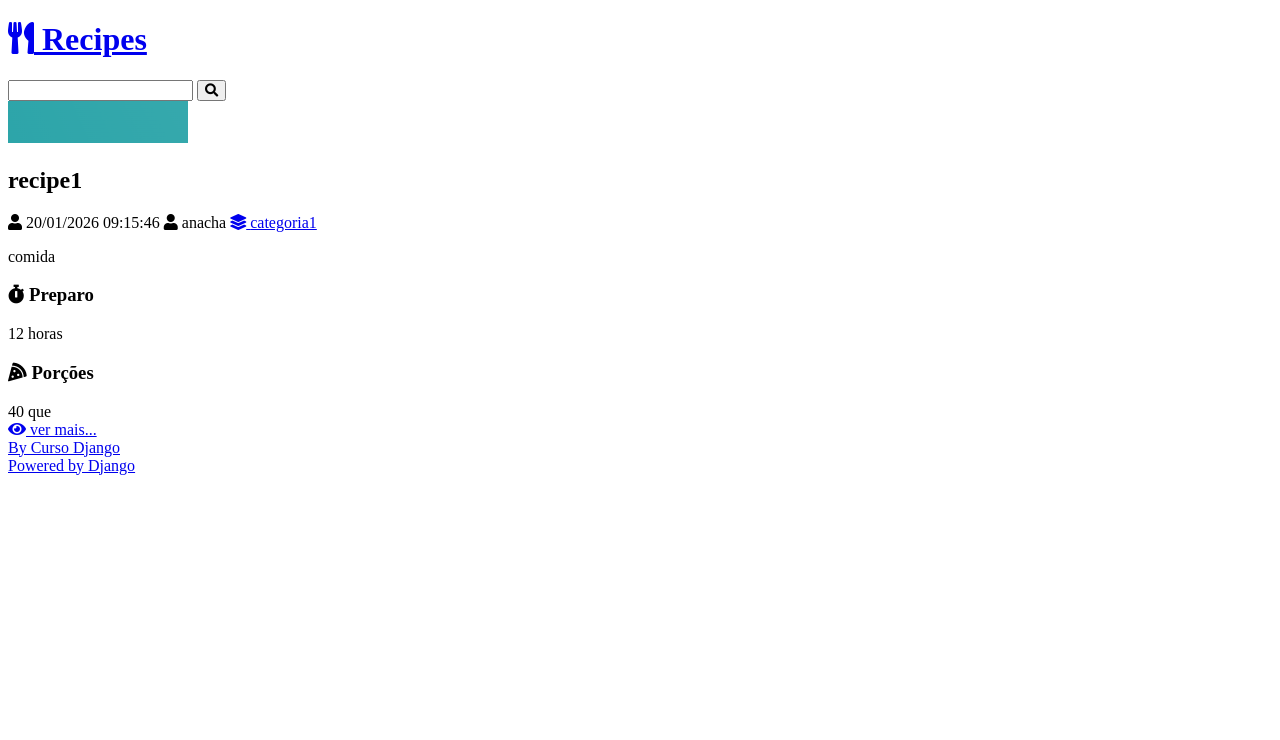
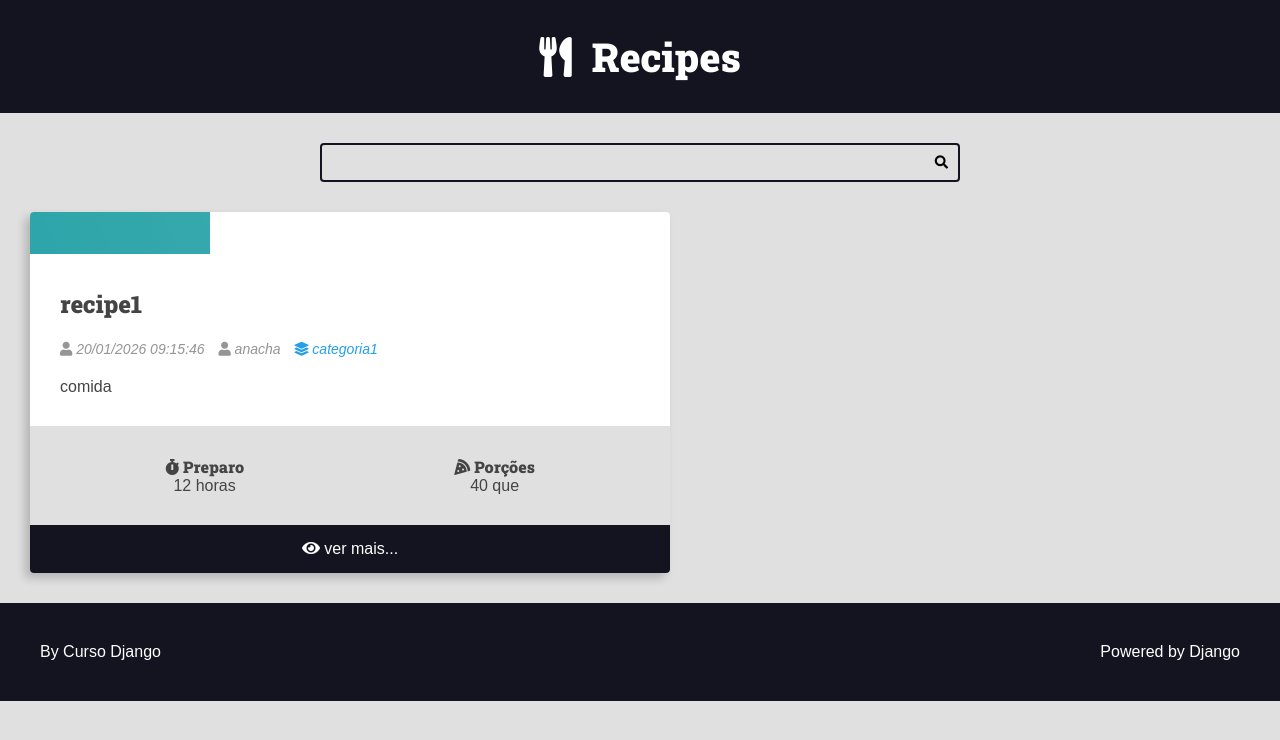
Before and after one commit to AnaScassa/CursoDjango, a Django app: page / in a window 1280 px wide. Shown: the top 740 px of the page. Run offline with Django 5.2, Linux system fonts and the light colour scheme; data comes from the database, SQL or seed files in the repository; both versions use the stored data as it was after the commit.

Commit message:
error correction

```diff
--- /dev/null
+++ b/recipes/static/recipes/css/style.css
@@ -0,0 +1,304 @@
+:root {
+  --color-primary: #269fe6;
+  --color-primary-hover: #2086c2;
+  --color-primary-dark: #13141f;
+  --color-primary-dark-hover: #212336;
+  --color-primary-light: #d4ecfa;
+  --color-primary-light-hover: #bdd8e7;
+
+  --color-white: #fff;
+  --color-black: #000;
+
+  --color-dark-text: #444;
+  --color-info-light: #cce5ff;
+  --color-debug-light: #cce5ff;
+  --color-success-light: #d4edda;
+  --color-alert-light: #fff3cd;
+  --color-warning-light: #fff3cd;
+  --color-error-light: #f8d7da;
+
+  --color-info-dark: #4d86c4;
+  --color-debug-dark: #4d86c4;
+  --color-success-dark: #4a9c5d;
+  --color-alert-dark: #927f40;
+  --color-warning-dark: #927f40;
+  --color-error-dark: #da525d;
+
+  --color-gray-0: #f9f9f9;
+  --color-gray-1: #e0e0e0;
+  --color-gray-2: #c7c7c7;
+  --color-gray-3: #aeaeae;
+  --color-gray-4: #959595;
+  --color-gray-5: #7d7d7d;
+  --color-gray-6: #646464;
+  --color-gray-7: #4b4b4b;
+  --color-gray-8: #323232;
+  --color-gray-9: #191919;
+
+  --font-primary: sans-serif;
+  --font-headings: 'Roboto Slab', serif;
+
+  --spacing-gutter-medium: 3rem;
+  --spacing-gutter-large: 4rem;
+}
+
+* {
+  padding: 0;
+  margin: 0;
+  box-sizing: border-box;
+}
+
+html {
+  font-size: 62.5%;
+}
+
+body {
+  font-size: 1.6rem;
+  font-family: var(--font-primary);
+  background: var(--color-gray-1);
+  color: var(--color-dark-text);
+}
+
+h1,
+h2,
+h3,
+h4,
+h5,
+h6 {
+  font-family: var(--font-headings);
+}
+
+.container {
+  max-width: 144rem;
+  margin: 0 auto;
+  padding: var(--spacing-gutter-medium);
+}
+
+.main-header-container {
+  background: var(--color-primary-dark);
+}
+
+.main-logo {
+  font-size: 4rem;
+  color: var(--color-white);
+  text-decoration: none;
+  display: flex;
+  flex-flow: row nowrap;
+  align-items: center;
+  justify-content: center;
+  width: fit-content;
+  margin: 0 auto;
+}
+
+.main-logo-icon {
+  margin-right: 2rem;
+}
+
+.search-form {
+  border: 0.2rem solid var(--color-primary-dark);
+  max-width: 64rem;
+  margin: 0 auto;
+  border-radius: 0.4rem;
+  position: relative;
+  transition: all 300ms ease-in-out;
+}
+
+.search-input,
+.search-button {
+  border: none;
+  background: none;
+  outline: none;
+  padding: 1rem;
+  transition: all 300ms ease-in-out;
+}
+
+.search-input {
+  width: 100%;
+  padding-right: 3rem;
+}
+
+.search-button {
+  position: absolute;
+  top: 0;
+  right: 0;
+}
+
+.search-button:focus {
+  outline: 1px solid var(--color-primary);
+  background: rgba(0, 0, 0, 0.05);
+}
+
+.search-form:focus-within {
+  border-color: var(--color-primary);
+  background: var(--color-white);
+}
+
+.search-form:focus-within .search-button {
+  color: var(--color-primary);
+}
+
+.main-content {
+  padding-top: 0;
+}
+
+.main-content-list {
+  display: grid;
+  grid-template-columns: repeat(auto-fit, minmax(340px, 1fr));
+  gap: var(--spacing-gutter-large);
+}
+
+.recipe {
+  background: var(--color-white);
+  box-shadow: -5px 5px 10px rgba(0, 0, 0, 0.2);
+  transform: scale(1);
+  transition: all 300ms ease-in-out;
+  border-radius: 0.4rem;
+  overflow: hidden;
+}
+
+.recipe img {
+  max-width: 100%;
+}
+
+.recipe-list-item {
+  max-width: 64rem;
+  height: fit-content;
+}
+
+.recipe-list-item:hover {
+  transform: scale(1.02);
+  box-shadow: -8px 8px 18px rgba(0, 0, 0, 0.25);
+}
+
+.recipe-title-container {
+  padding: var(--spacing-gutter-medium);
+  padding-bottom: 2rem;
+}
+
+.recipe-title-container a {
+  text-decoration: none;
+  color: var(--color-primary-dark);
+}
+
+.recipe-author {
+  padding: 0 var(--spacing-gutter-medium);
+}
+
+.recipe-content {
+  padding: var(--spacing-gutter-medium);
+  padding-top: 2rem;
+}
+
+.recipe-author-item {
+  color: var(--color-gray-4);
+  margin-right: 1rem;
+  font-style: italic;
+  font-size: 1.4rem;
+}
+
+.recipe-author a {
+  color: var(--color-primary);
+  transition: all 300ms ease-in-out;
+  text-decoration: none;
+}
+
+.recipe-author a:hover {
+  color: var(--color-primary-dark);
+}
+
+.recipe-meta-container {
+  display: flex;
+  flex-flow: row wrap;
+  padding: var(--spacing-gutter-medium);
+  background: var(--color-gray-1);
+}
+
+.recipe-meta {
+  display: flex;
+  flex-flow: column nowrap;
+  flex-shrink: 1;
+  flex-grow: 1;
+  text-align: center;
+}
+
+.recipe-meta-title {
+  font-size: 1.6rem;
+}
+
+.recipe-footer a {
+  background: var(--color-primary-dark);
+  display: block;
+  color: var(--color-white);
+  text-decoration: none;
+  text-align: center;
+  padding: 1.5rem var(--spacing-gutter-medium);
+  transition: all 300ms ease-in-out;
+}
+
+.recipe-footer a:hover {
+  filter: brightness(2);
+}
+
+.main-content-detail .recipe-list-item {
+  max-width: 84rem;
+  margin: 0 auto;
+}
+
+.main-content-detail .recipe-list-item:hover {
+  transform: scale(1);
+  box-shadow: -5px 5px 15px rgba(0, 0, 0, 0.2);
+}
+
+.preparation-steps {
+  padding: var(--spacing-gutter-medium);
+}
+
+.main-footer {
+  display: flex;
+  align-items: center;
+  justify-content: space-between;
+  background: var(--color-primary-dark);
+  color: var(--color-white);
+  padding: var(--spacing-gutter-large);
+}
+
+.main-footer a {
+  color: var(--color-white);
+  text-decoration: none;
+  transition: all 300ms ease-in-out;
+}
+
+.main-footer a:hover {
+  filter: brightness(0.8);
+}
+
+.preparation-steps h1,
+.preparation-steps h2,
+.preparation-steps h3,
+.preparation-steps h4,
+.preparation-steps h5,
+.preparation-steps h6,
+.preparation-steps p,
+.preparation-steps pre {
+  margin: 2rem 0;
+}
+
+.preparation-steps ol,
+.preparation-steps ul {
+  margin: 2rem;
+  padding: 0 2rem;
+}
+
+/* Generics */
+
+.center {
+  text-align: center;
+}
+
+.m-x {
+  margin: 0 var(--spacing-gutter-medium);
+}
+
+.m-y {
+  margin: var(--spacing-gutter-medium) 0;
+}
--- a/recipes/templates/recipes/pages/category.html
+++ b/recipes/templates/recipes/pages/category.html
@@ -1,6 +1,6 @@
 {% extends 'global/base.html' %}
 
-{% block title %}Category | {% endblock title %}
+{% block title %}{{ title }}{% endblock title %}
 
 {% block content %}
 <div class="main-content main-content-list container">
--- a/recipes/templates/recipes/pages/home.html
+++ b/recipes/templates/recipes/pages/home.html
@@ -1,4 +1,5 @@
 {% extends 'global/base.html' %}
+{% load static %}
 
 {% block title %}Home | {% endblock title %}
 
@@ -6,6 +7,10 @@
 <div class="main-content main-content-list container">
     {% for recipe in recipes %}
         {% include 'recipes/partials/recipe.html' %}
+    {% empty %}
+        <div class="center m-y">
+            <h1>No recipes found here 🥲</h1>
+        </div>
     {% endfor %}
 </div>
 {% endblock content %}
--- a/recipes/templates/recipes/partials/head.html
+++ b/recipes/templates/recipes/partials/head.html
@@ -1,8 +1,5 @@
 {% load static %}
-<!DOCTYPE html>
-<html lang="pt-BR">
 
-<head>
 <meta charset="UTF-8">
 <meta http-equiv="X-UA-Compatible" content="IE=edge">
 <meta name="viewport" content="width=device-width, initial-scale=1.0">
@@ -16,10 +13,10 @@
 <link rel="stylesheet" href="https://cdnjs.cloudflare.com/ajax/libs/font-awesome/5.15.4/css/solid.min.css"
     integrity="sha512-tk4nGrLxft4l30r9ETuejLU0a3d7LwMzj0eXjzc16JQj+5U1IeVoCuGLObRDc3+eQMUcEQY1RIDPGvuA7SNQ2w=="
     crossorigin="anonymous" referrerpolicy="no-referrer" />
-    <link rel="stylesheet" href="{% static 'recipes/css/style.css' %}">
+
 <link rel="preconnect" href="https://fonts.googleapis.com">
 <link rel="preconnect" href="https://fonts.gstatic.com" crossorigin>
 <link href="https://fonts.googleapis.com/css2?family=Roboto+Slab:wght@900&display=swap" rel="stylesheet">
 
-    <title>Recipes</title>
-</head>
+<link rel="stylesheet" href="{% static 'recipes/css/style.css' %}">
+<link rel="stylesheet" href="{% static 'global/css/global-style.css' %}">
```
Also changed, not shown: recipes/recipes/factory.py (deleted, +0 -39 lines), base_templates/global/home.html (deleted), db.sqlite3 (added), media/recipes/covers/2026/01/20/corcor.PNG (added), recipes/migrations/0002_alter_recipe_category.py (added), recipes/templates/recipes/pages/recipe-view.html (line endings or trailing spaces), 1 other file. Lines whose indentation alone changed are shown as unchanged.
